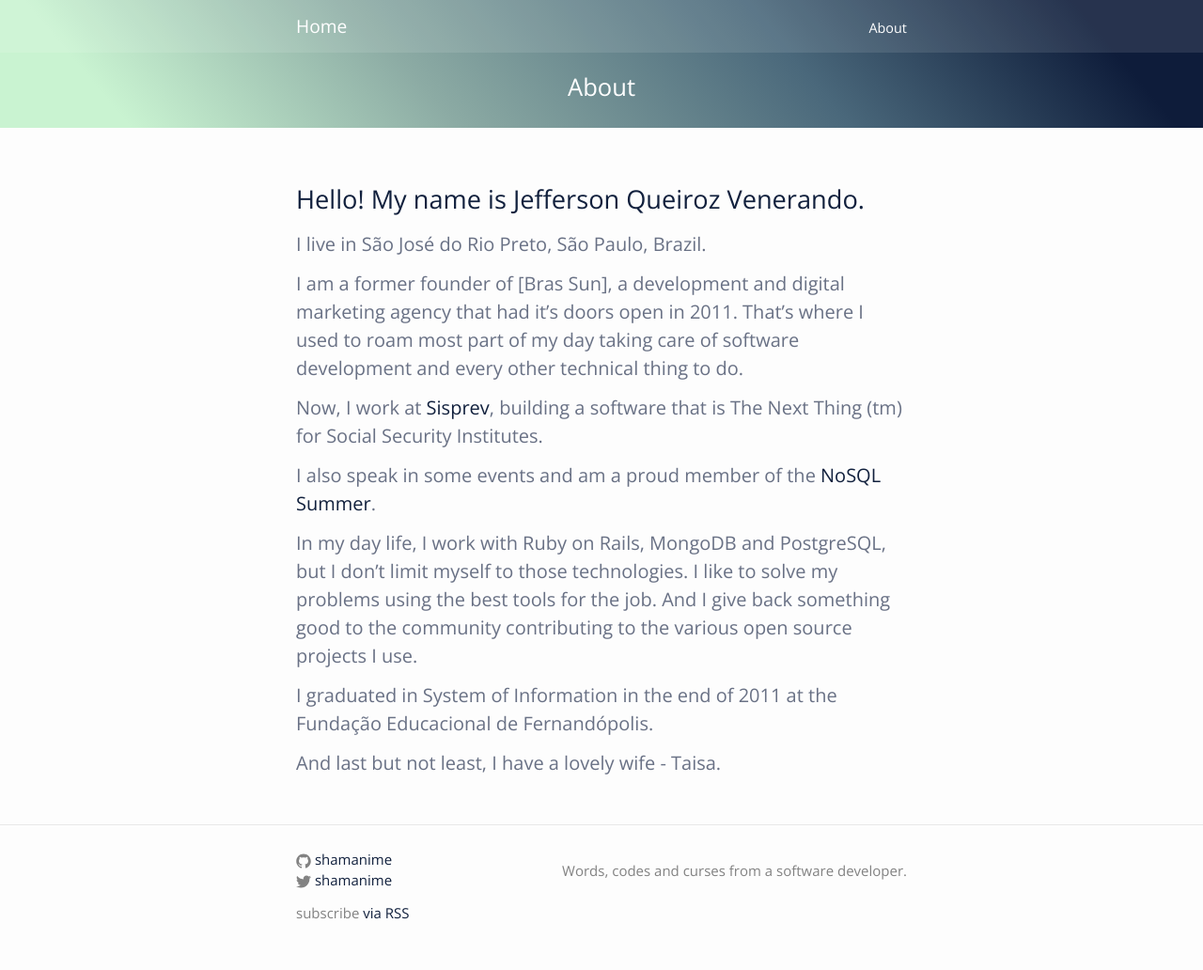
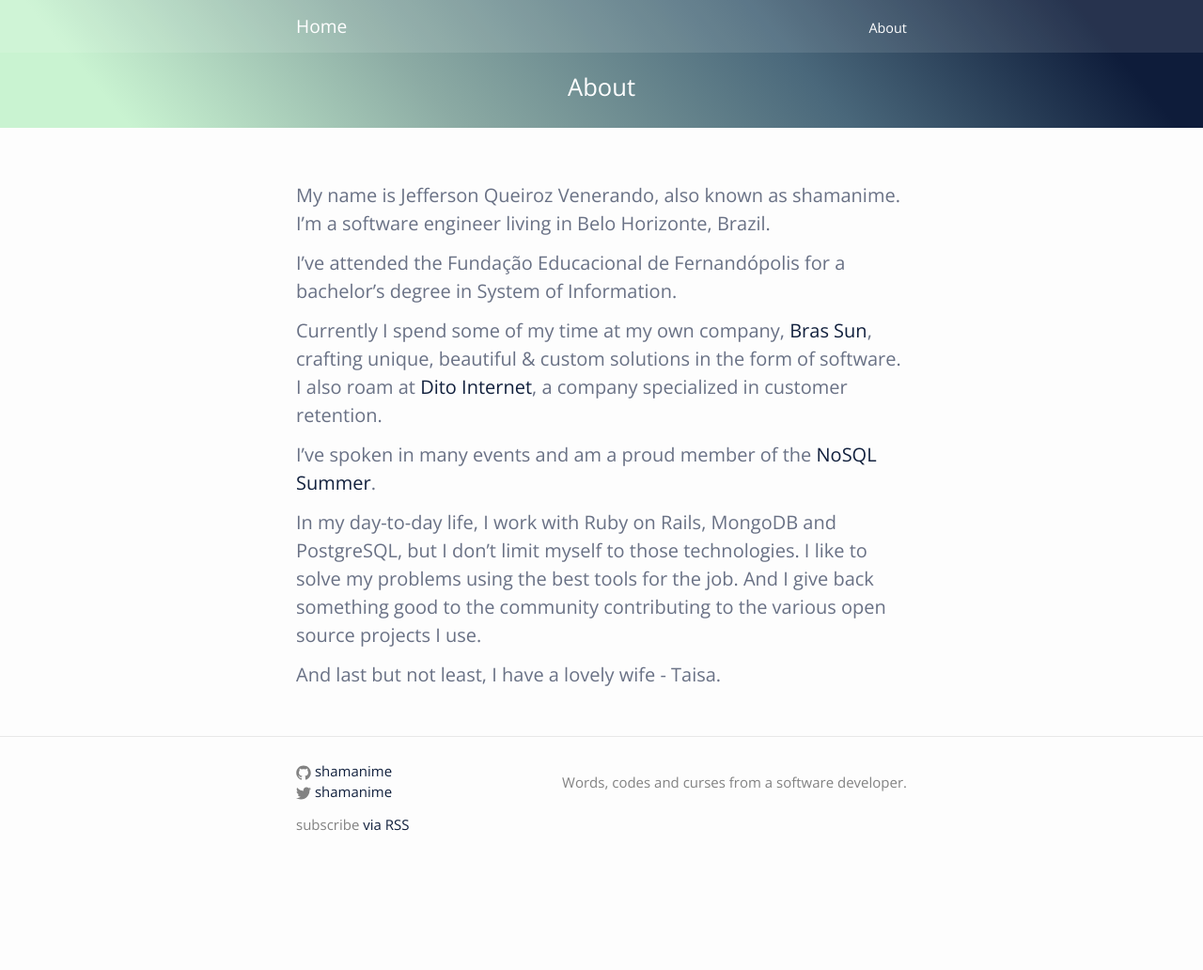
Before and after one commit to shamanime/shamanime.github.io, a Jekyll site: the page built from about.md, in a window 1280 px wide. Shown: the whole page at 94% size. Built offline with Jekyll 4.4.1, drawn with Linux system fonts in a browser that asks for light colours; after the commit the page ends 938 px from its top, so only the background shows below that.

Commit message:
Updating about me page

```diff
--- a/about.md
+++ b/about.md
@@ -4,21 +4,19 @@ title: About
 permalink: /about/
 ---
 
-## Hello! My name is Jefferson Queiroz Venerando.
+My name is Jefferson Queiroz Venerando, also known as shamanime. I'm a software engineer living in Belo Horizonte, Brazil.
 
-I live in São José do Rio Preto, São Paulo, Brazil.
+I've attended the Fundação Educacional de Fernandópolis for a bachelor's degree in System of Information.
 
-I am a former founder of [Bras Sun], a development and digital marketing agency that had it's doors open in 2011. That's where I used to roam most part of my day taking care of software development and every other technical thing to do.
+Currently I spend some of my time at my own company, [Bras Sun][bs], crafting unique, beautiful & custom solutions in the form of software. I also roam at [Dito Internet][dito], a company specialized in customer retention.
 
-Now, I work at [Sisprev], building a software that is The Next Thing (tm) for Social Security Institutes.
+I've spoken in many events and am a proud member of the [NoSQL Summer][nsummer].
 
-I also speak in some events and am a proud member of the [NoSQL Summer][nsummer].
+In my day-to-day life, I work with Ruby on Rails, MongoDB and PostgreSQL, but I don't limit myself to those technologies. I like to solve my problems using the best tools for the job. And I give back something good to the community contributing to the various open source projects I use.
 
-In my day life, I work with Ruby on Rails, MongoDB and PostgreSQL, but I don't limit myself to those technologies. I like to solve my problems using the best tools for the job. And I give back something good to the community contributing to the various open source projects I use.
-
-I graduated in System of Information in the end of 2011 at the Fundação Educacional de Fernandópolis.
 
 And last but not least, I have a lovely wife - Taisa.
 
-[sisprev]: http://sisprev.net.br
+[bs]: http://brassun.com.br "Bras Sun"
+[dito]: http://dito.com.br "Dito Internet"
 [nsummer]: http://nosqlsummer.org/city/fernandopolis "NoSQL Summer"
```
